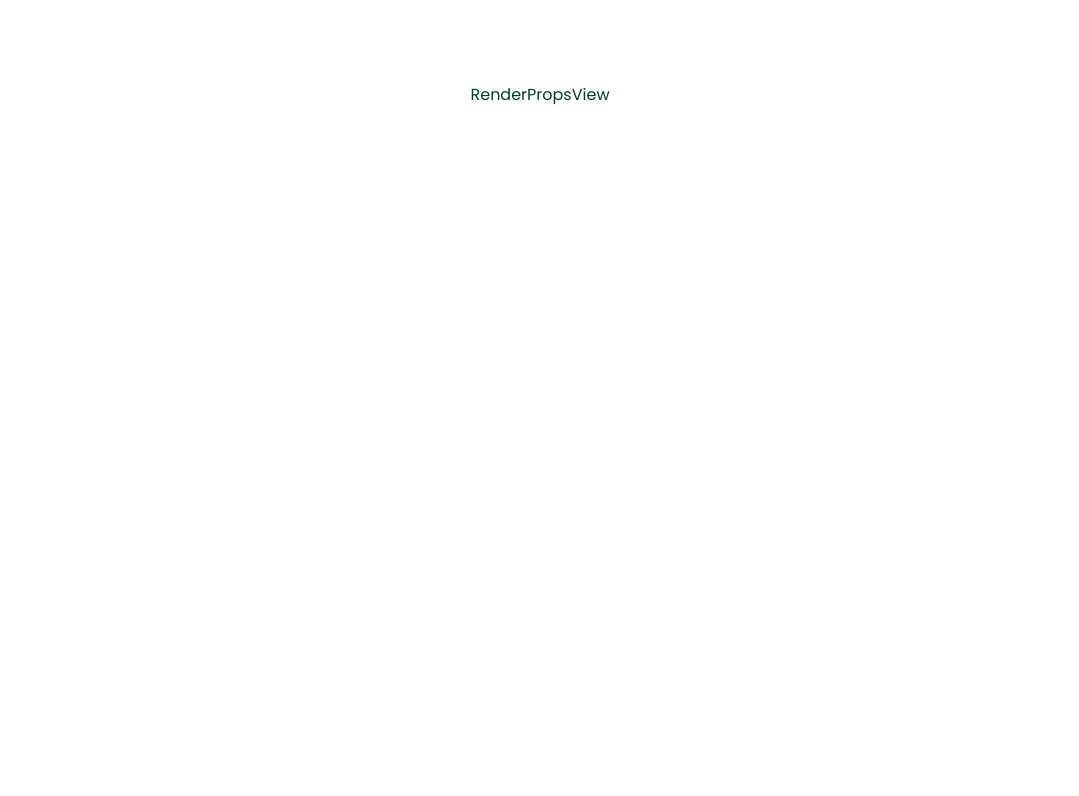
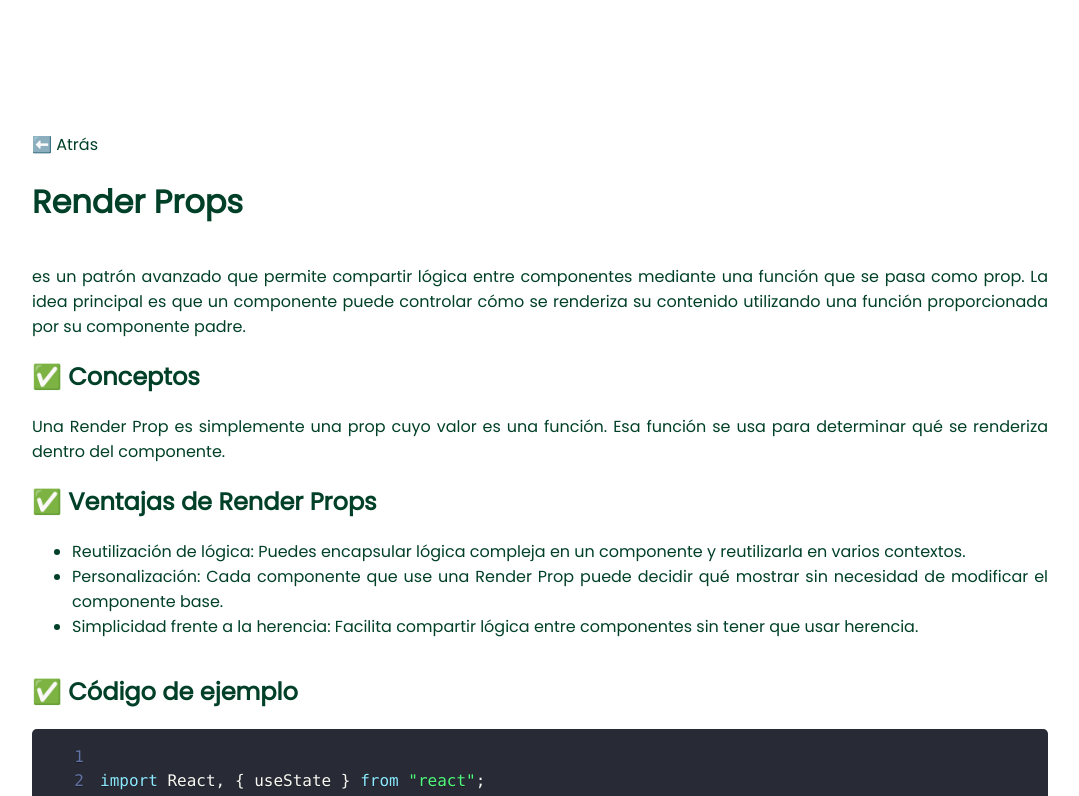
Before and after one commit to omarrendon/desing-patterns-react, a React (Vite) app: page /render-props in a window 1280 px wide. Shown: the top 796 px of the page, without its empty margins (100-1179 px from the left). Built offline with nearby package versions, Linux system fonts and the light colour scheme.

Commit message:
add Render props page

```diff
--- a/src/Views/ControlProps/ControlPropsView.tsx
+++ b/src/Views/ControlProps/ControlPropsView.tsx
@@ -169,6 +169,7 @@ export const ControlPropsView = () => {
           </p>
         </div>
         <div>
+          <h2> ✅ Código de ejemplo</h2>
           <SyntaxHighlighter
             language="jsx"
             showLineNumbers
--- a/src/Views/RenderPropsView.tsx
+++ b/src/Views/RenderPropsView.tsx
@@ -1,3 +1,124 @@
+import { Prism as SyntaxHighlighter } from "react-syntax-highlighter";
+import { dracula as syntaxHighlighterTheme } from "react-syntax-highlighter/dist/esm/styles/prism";
+import { GoBack, RenderProps } from "../components";
+import "./pages-styles.css";
+
+const componentToShow = `
+import React, { useState } from "react";
+
+  // Interfez que recibe como Props el component ChildComponent
+  interface IRenderProps {
+    render: (props: {
+      isVisible: boolean;
+      openModal: () => void;
+      closeModal: () => void;
+    }) => React.ReactElement;
+  }
+
+  const ChildComponent = ({ render }: IRenderProps) => {
+    // Variable de estado que muestra/oculta el modal
+    const [isVisible, setIsVisible] = useState<boolean>(false);
+    // Funciones que realizan la acción de abrir/cerrar el modal
+    const openModal = () => setIsVisible(true);
+    const closeModal = () => setIsVisible(false);
+
+    return (
+      <div>
+        <button onClick={openModal}>Open Modal</button>
+        {/* Caondicional de la visibilidad del modal */}
+        {isVisible && (
+          <div onClick={closeModal} style={modalStyles}>
+            <div style={modalContentStyles} onClick={e => e.stopPropagation()}>
+              {/* Prop que nos mostrará el contendido proporcionado por el padre */}
+              {render({ isVisible, openModal, closeModal })}
+            </div>
+          </div>
+        )}
+      </div>
+    );
+  };
+
+  const ParentComponet = () => {
+    return (
+      <ChildComponent
+        // Prop render que proporcionar el componente padre al hijo
+        render={({ isVisible, closeModal }) => (
+          // Contenido que se mostrará en el modal
+          <div>
+            <h1>Modal Render Props</h1>
+            {isVisible && <p>El modal está abierto.</p>}
+            <button onClick={closeModal}>Cerrar</button>
+          </div>
+        )}
+      />
+    );
+  };
+
+  export const RenderProps = () => {
+    return (
+      <div>
+        <h1>Render Props</h1>
+        <ParentComponet />
+      </div>
+    );
+  };
+`;
+
 export const RenderPropsView = () => {
-  return <div>RenderPropsView</div>;
+  return (
+    <div className="container">
+      <GoBack route="/" />
+      <h1>Render Props</h1>
+      <div className="content-container">
+        <p>
+          es un patrón avanzado que permite compartir lógica entre componentes
+          mediante una función que se pasa como prop. La idea principal es que
+          un componente puede controlar cómo se renderiza su contenido
+          utilizando una función proporcionada por su componente padre.
+        </p>
+        <div>
+          <h2>✅ Conceptos</h2>
+          <p>
+            Una Render Prop es simplemente una prop cuyo valor es una función.
+            Esa función se usa para determinar qué se renderiza dentro del
+            componente.
+          </p>
+        </div>
+        <div>
+          <h2>✅ Ventajas de Render Props </h2>
+          <ul>
+            <li>
+              Reutilización de lógica: Puedes encapsular lógica compleja en un
+              componente y reutilizarla en varios contextos.
+            </li>
+            <li>
+              Personalización: Cada componente que use una Render Prop puede
+              decidir qué mostrar sin necesidad de modificar el componente base.
+            </li>
+            <li>
+              Simplicidad frente a la herencia: Facilita compartir lógica entre
+              componentes sin tener que usar herencia.
+            </li>
+          </ul>
+        </div>
+      </div>
+      <div>
+        <h2> ✅ Código de ejemplo</h2>
+        <SyntaxHighlighter
+          language="jsx"
+          showLineNumbers
+          style={syntaxHighlighterTheme}
+        >
+          {componentToShow}
+        </SyntaxHighlighter>
+      </div>
+      <div>
+        <h2>Componente de ejemplo ⚛️</h2>
+        <RenderProps />
+      </div>
+      <div>
+        <GoBack route="/" />
+      </div>
+    </div>
+  );
 };
--- /dev/null
+++ b/src/Views/pages-styles.css
@@ -0,0 +1,17 @@
+.container {
+  padding: 50px;
+  display: flex !important;
+  /* align-items: center; */
+  flex-direction: column;
+  min-width: 320px !important;
+  background-color: var(--white);
+  color: var(--green);
+  font-family: "Poppins", sans-serif;
+  font-weight: 400;
+  font-style: normal;
+  text-align: justify;
+}
+
+.content-container {
+  width: 100%;
+}
```
